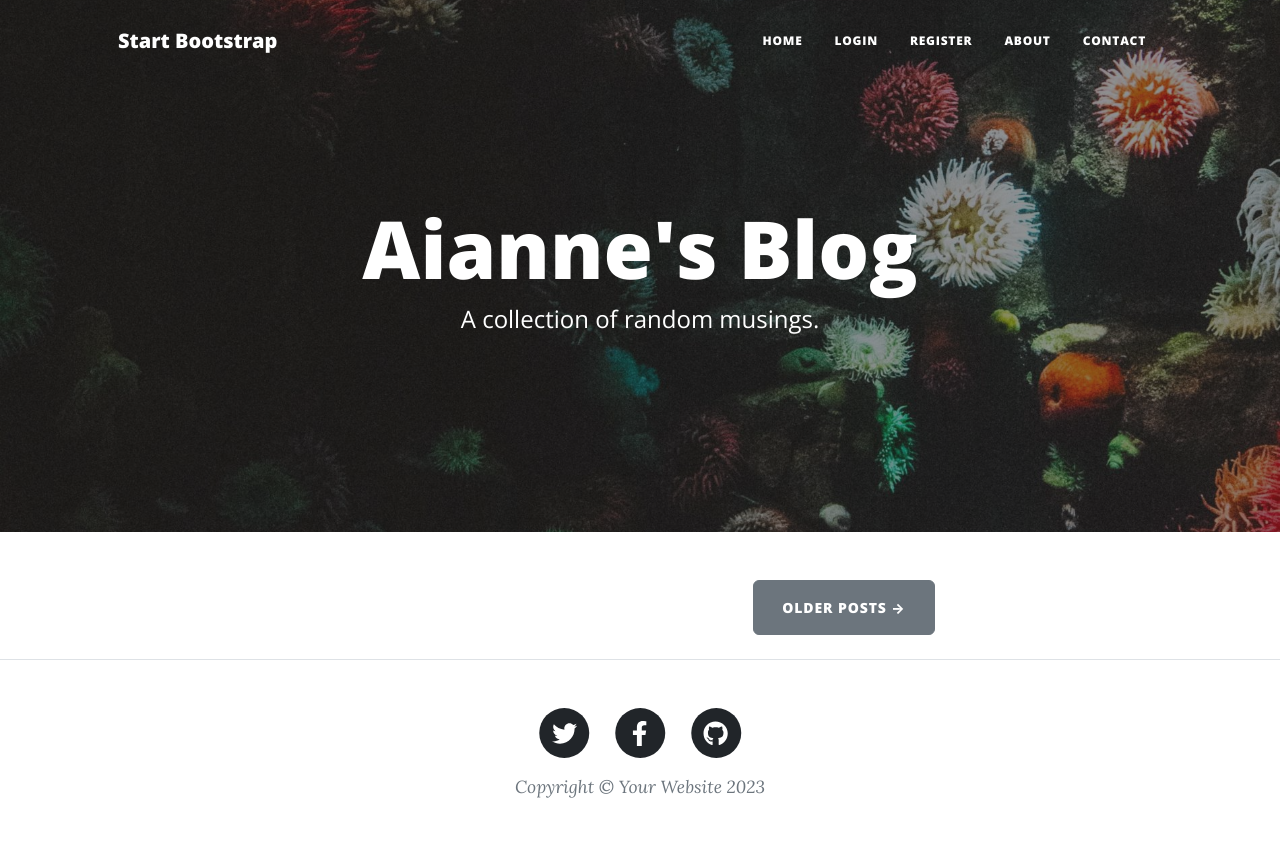
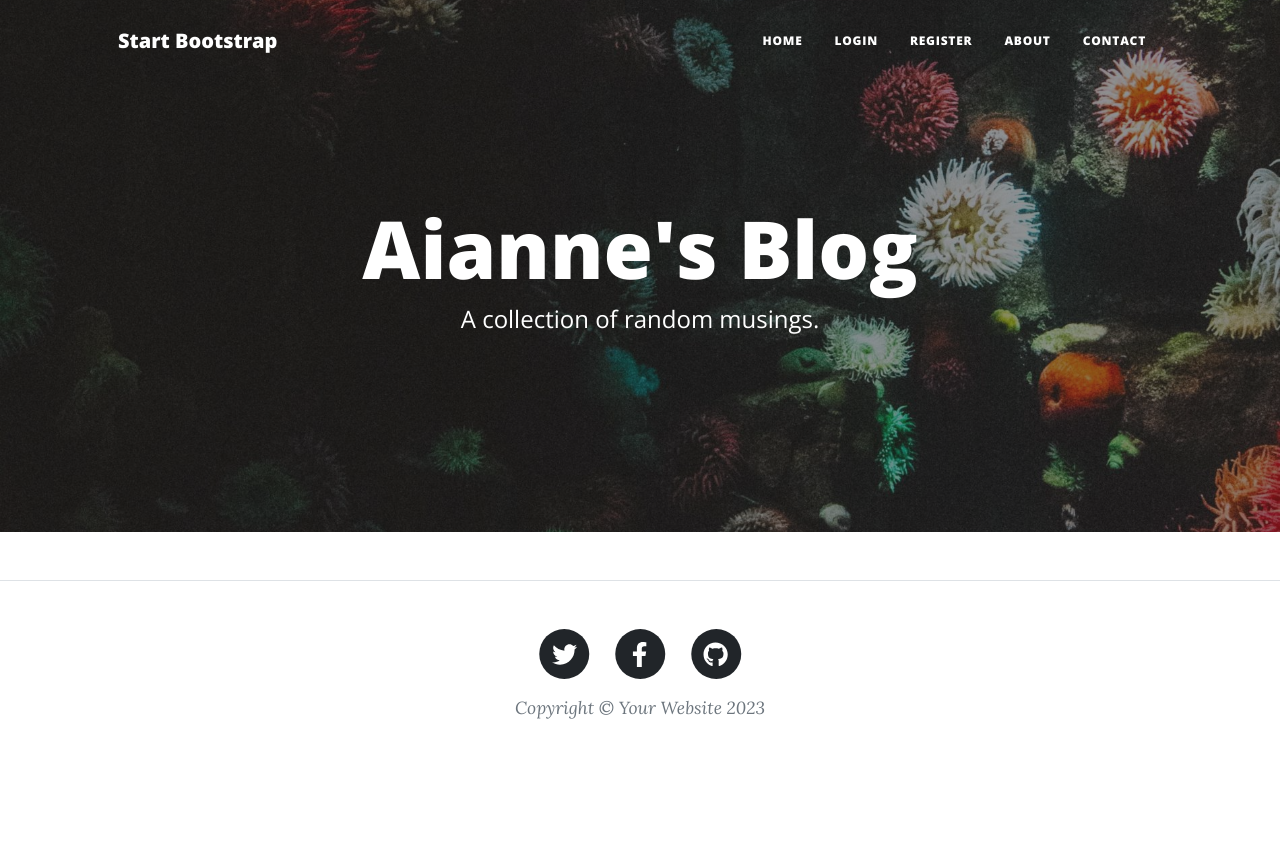
Before and after one commit to jvcarpena/Blog-Website, a Flask app: page / in a window 1280 px wide. After the commit the page ends 719 px from the top, so only its background shows below. Run offline with Flask 3, Linux system fonts and the light colour scheme; data that the repository does not hold is empty; some libraries are stand-ins or nearby versions.

Commit message:
changes in index.html

```diff
--- a/templates/index.html
+++ b/templates/index.html
@@ -54,9 +54,6 @@
       {% endif %}
 
       <!-- Pager-->
-      <div class="d-flex justify-content-end mb-4">
-        <a class="btn btn-secondary text-uppercase" href="#!">Older Posts →</a>
-      </div>
     </div>
   </div>
 </div>
```
